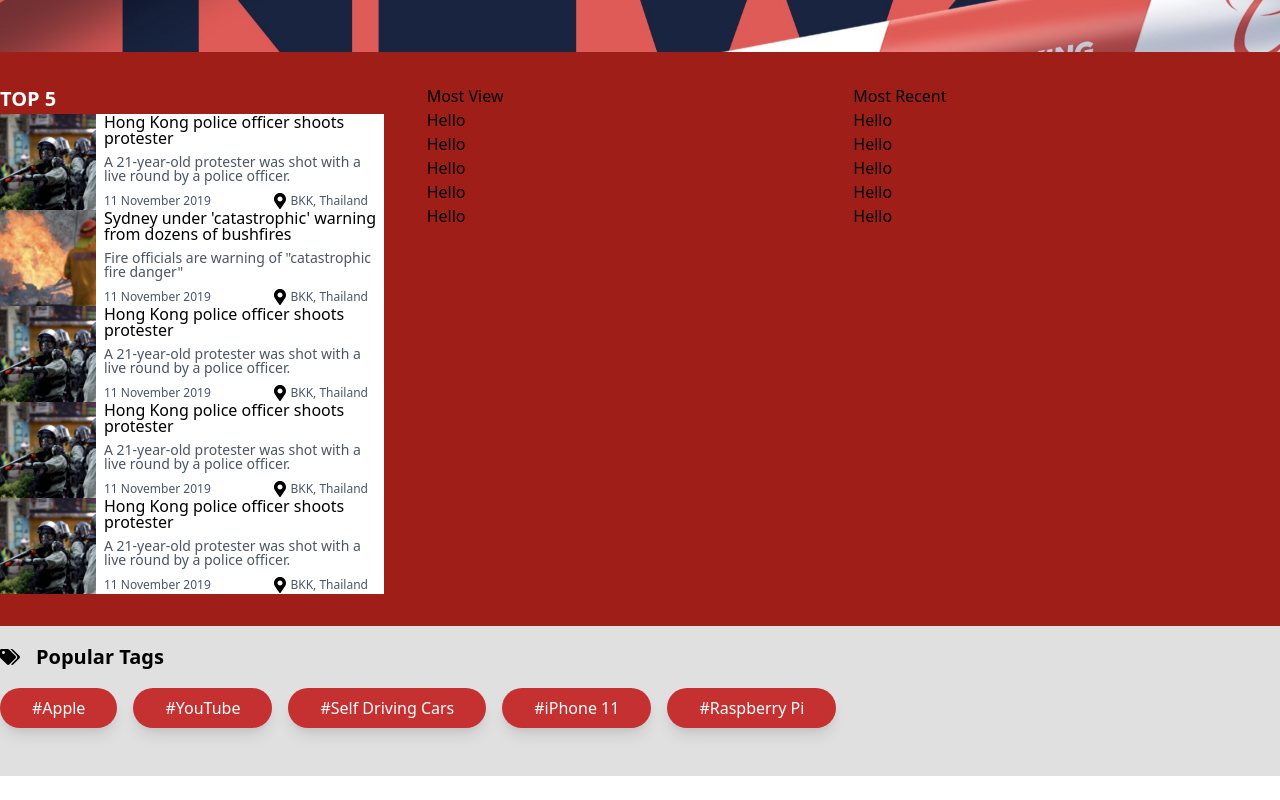
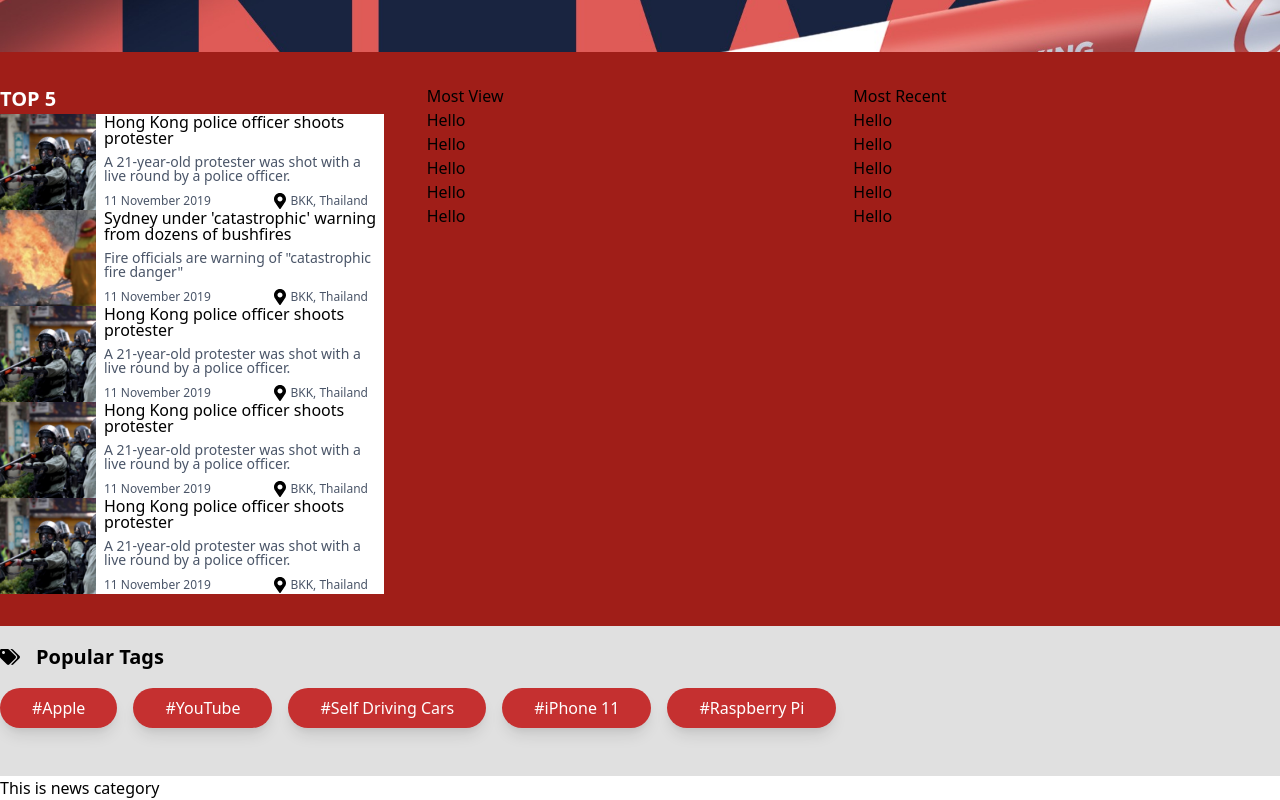
Before and after one commit to chutipon29301/newsflix, a Vue app: page / in a window 1280 px wide. Shown: the part 252-1052 px from the top of the page. Before the commit the page ends 1028 px from the top, so only its background shows below. Built offline with nearby package versions, Linux system fonts and the light colour scheme; what @tailwindcss/custom-forms, vue-page-transition, vue-particles would draw is missing.

Commit message:
:sparkles: Add NewsCategory component

```diff
--- /dev/null
+++ b/src/components/Home/NewsCategory.vue
@@ -0,0 +1,8 @@
+<template>
+  <div>This is news category</div>
+</template>
+<script lang="ts">
+import { Component, Vue } from "vue-property-decorator";
+@Component
+export default class NewsCategory extends Vue {}
+</script>
--- a/src/views/Home/Index.vue
+++ b/src/views/Home/Index.vue
@@ -4,7 +4,7 @@
     <div class="w-full bg-home">
       <div class="container flex justify-between py-8">
         <div class="flex-1">
-          <TopNews/>
+          <TopNews />
         </div>
         <div class="flex-1">
           <div>Most View</div>
@@ -33,6 +33,11 @@
         <PopularTags />
       </div>
     </div>
+    <div class="w-full bg-white">
+      <div class="container">
+        <NewsCategory />
+      </div>
+    </div>
   </div>
 </template>
 <script lang="ts">
@@ -40,11 +45,14 @@ import { Component, Vue } from "vue-property-decorator";
 import Chip from "@/components/Home/Chip.vue";
 import PopularTags from "@/components/Home/PopularTags.vue";
 import TopNews from "@/components/Home/TopNews.vue";
+import NewsCategory from "@/components/Home/NewsCategory.vue";
+
 @Component({
   components: {
     Chip,
     PopularTags,
-    TopNews
+    TopNews,
+    NewsCategory
   }
 })
 export default class Index extends Vue {}
```
